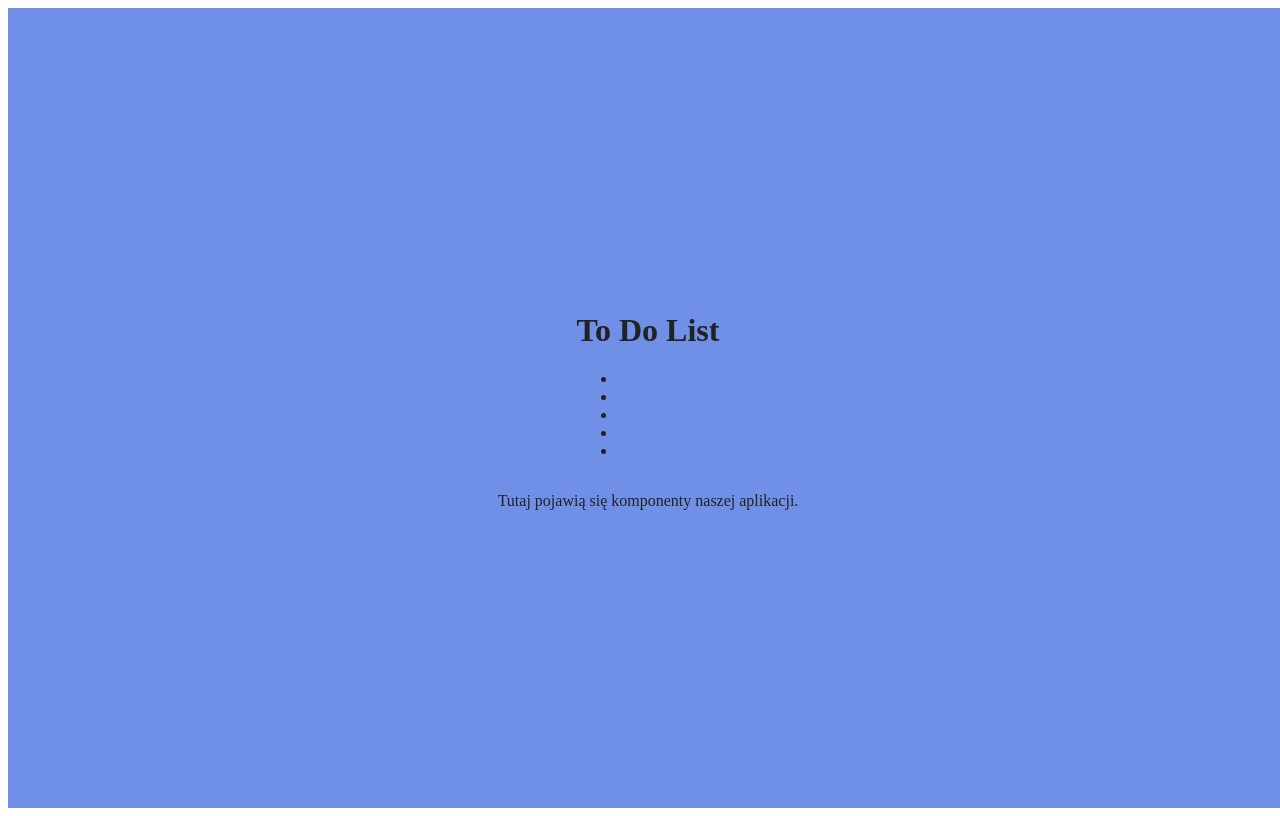
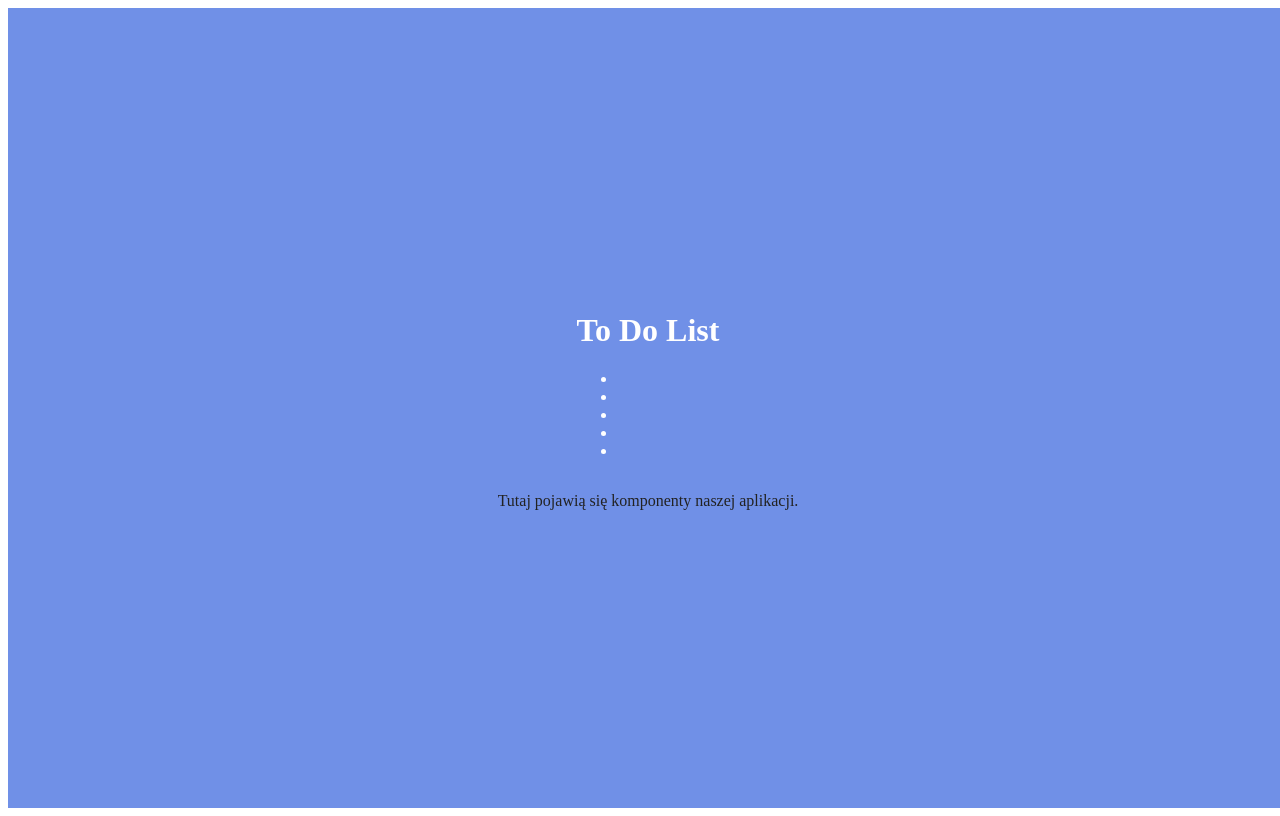
Before and after one commit to ypablo/20.4, a React app: page / in a window 1280 px wide. Built offline with nearby package versions, Linux system fonts and the light colour scheme.

Commit message:
Webpack + react

```diff
--- a/src/components/Title.js
+++ b/src/components/Title.js
@@ -1,11 +1,12 @@
 import React from 'react';
+import style from '../containers/App.css';
 
 class Title extends React.Component {
 
 
     render() {
         return (
-            <div>
+            <div className={style.Title}>
                 <h1>To Do List</h1>
                 <ul>
                     <li></li>
--- a/src/containers/App.css
+++ b/src/containers/App.css
@@ -9,5 +9,7 @@
     align-content: center;
     width: 100vw;
     height: 100vh;
-
 }
+.Title {
+    color: #fff;
+}
```
Also changed, not shown: build/app.bundle.js.
